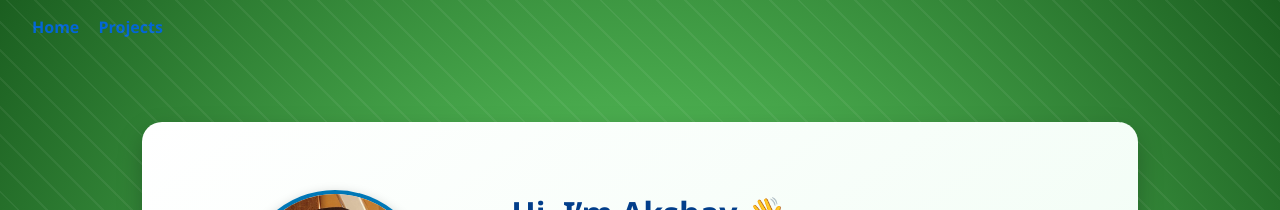
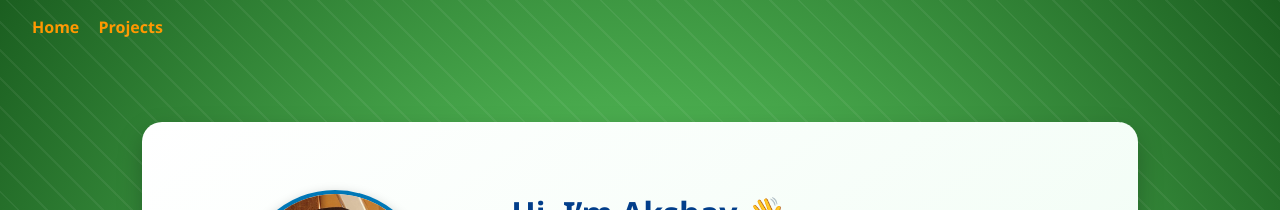
Before and after one commit to AkshaySinha01/AkshaySinha01.github.io, a Jekyll site: the page built from index.md, in a window 1280 px wide. Shown: the top 210 px of the page. Built offline with Jekyll 4.4.1, drawn with Linux system fonts in a browser that asks for light colours.

Commit message:
Update default.html

```diff
--- a/_layouts/default.html
+++ b/_layouts/default.html
@@ -7,7 +7,7 @@
   <style>
     body { font-family: Arial, sans-serif; margin: 20px; }
     nav { margin-bottom: 20px; }
-    nav a { margin-right: 15px; text-decoration: none; color: #0366d6; font-weight: bold; }
+    nav a { margin-right: 15px; text-decoration: none; color: #ff9800; font-weight: bold; }
     nav a:hover { text-decoration: underline; }
     footer { margin-top: 40px; font-size: 0.9em; color: #666; }
   </style>
```
